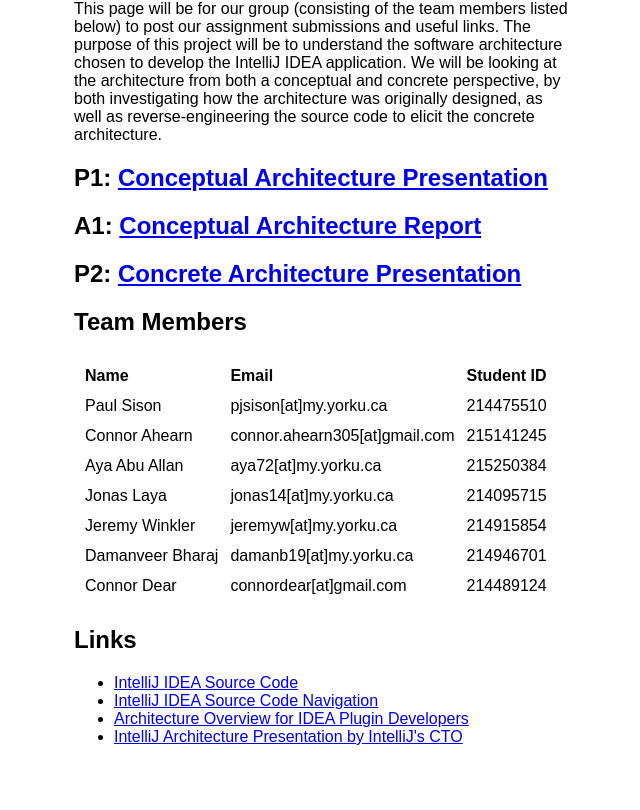
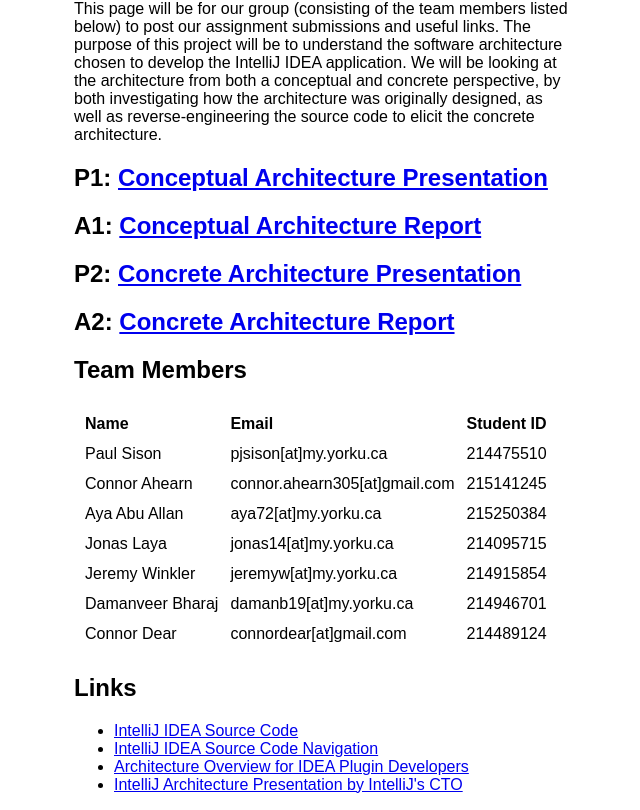
Before and after one commit to JeremyWinkler/JeremyWinkler.github.io, a plain HTML site: page index.html in a window 1280 px wide. Shown: the part 108-918 px from the top of the page, without its empty margins (316-956 px from the left). Before the commit the page ends 870 px from the top, so only its background shows below. Drawn offline with Linux system fonts and the light colour scheme.

Commit message:
updated with second report

```diff
--- a/index.html
+++ b/index.html
@@ -16,6 +16,7 @@
       <h2 class="section-heading">P1:  <a href="https://docs.google.com/presentation/d/1gXkMmOlRsbOW8EsSG5O_f9gyclo-OO4_uzHr8goUDSA/edit?usp=sharing" target="_blank">Conceptual Architecture Presentation</a></h2>
       <h2 class="section-heading">A1:  <a href="./pdfs/conceptual-arch.pdf" target="_blank">Conceptual Architecture Report</a></h2>
       <h2 class="section-heading">P2:  <a href="https://docs.google.com/presentation/d/1LW3eTivl2ZDN-kKVV7wIV3KdaYTl02598MNwuqb4mUQ/edit?usp=sharing" target="_blank">Concrete Architecture Presentation</a></h2>
+      <h2 class="section-heading">A2:  <a href="./pdfs/concrete-arch.pdf" target="_blank">Concrete Architecture Report</a></h2>
         <h2 class="section-heading">Team Members</h2>
         <div class="table-outer">
             <table>
```
Also changed, not shown: 1 other file.
